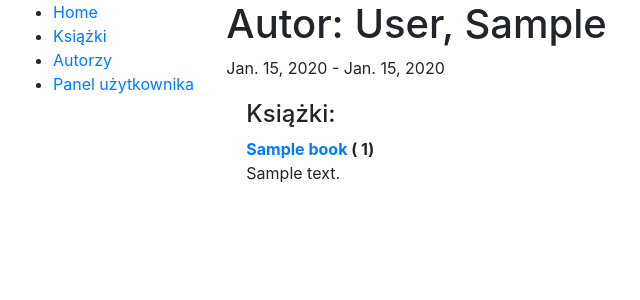
After one commit to drozdzu88/library, a Django app: page /catalog/author/1/ in a window 1280 px wide. The commit adds this page. Shown: the top 300 px of the page, without its empty margins (2-642 px from the left). Run offline with Django 3.2, Linux system fonts and the light colour scheme; tables that the repository leaves empty hold one stand-in row (values such as "Sample post").

Commit message:
Added list and detail templates for books and authors

```diff
--- a/catalog/models.py
+++ b/catalog/models.py
@@ -35,7 +35,7 @@ class Author(models.Model):
         return reverse('author-detail', args=[str(self.id)])
 
     def __str__(self):
-        return f'{self.last_name} {self.first_name}'
+        return f'{self.last_name}, {self.first_name}'
 
 
 class Book(models.Model):
--- /dev/null
+++ b/catalog/templates/catalog/author_detail.html
@@ -0,0 +1,21 @@
+{% extends "base.html" %}
+
+{% block title %}
+  {{author.first_name}} {{author.last_name }}
+{% endblock title %}
+
+{% block content %}
+  <h1>Autor: {{author}}</h1>
+  <p>{{ author.date_of_birth }} - {% if author.date_of_death %}
+    {{ author.date_of_death }} {% endif %}</p>
+  <div style="margin-left:20px;margin-top:20px">
+    <h4>Książki:</h4>
+    <dl>
+    {% for book in author.book_set.all %}
+    <dt><a href="{% url 'book-detail' book.pk %}">{{ book }}</a> (
+      {{ book.bookinstance_set.all.count }})</dt>
+    <dd>{{ book.summary|truncatewords:50 }}</dd>
+    {% endfor %}
+    </dl>
+  </div>
+{% endblock content %}
--- a/catalog/templates/catalog/book_detail.html
+++ b/catalog/templates/catalog/book_detail.html
@@ -5,7 +5,8 @@
 {% block content %}
   <h1>Tytuł: {{ book.title }}</h1>
 	<img src="{{ book.cover.url }}">
-  <p><strong>Autor:</strong> <a href="">{{ book.author }}</a></p> <!-- fix this -->
+  <p><strong>Autor:</strong> <a href="{{ book.author.get_absolute_url }}">
+		{{ book.author }}</a></p> <!-- fix this -->
   <p><strong>Opis:</strong> {{ book.summary }}</p>
   <p><strong>Liczba stron:</strong> {{ book.num_of_pages }}</p>
   <p><strong>ISBN:</strong> {{ book.isbn }}</p>
--- a/catalog/urls.py
+++ b/catalog/urls.py
@@ -1,8 +1,11 @@
 from django.urls import path
-from catalog.views import BookListView, BookDetailView
+from catalog.views import BookListView, BookDetailView, AuthorListView, \
+    AuthorDetailView
 
 #app_name = 'catalog'
 urlpatterns = [
     path('', BookListView.as_view(), name="books"),
     path('catalog/<int:pk>/', BookDetailView.as_view(), name="book-detail"),
+    path('author/', AuthorListView.as_view(), name="authors"),
+    path('author/<int:pk>/', AuthorDetailView.as_view(), name="author-detail"),
 ]
--- a/catalog/views.py
+++ b/catalog/views.py
@@ -1,6 +1,6 @@
 
 from django.views import generic
-from catalog.models import Book
+from catalog.models import Book, Author
 
 
 class BookListView(generic.ListView):
@@ -10,3 +10,12 @@ class BookListView(generic.ListView):
 
 class BookDetailView(generic.DetailView):
     model = Book
+
+
+class AuthorListView(generic.ListView):
+    model = Author
+    paginate_by = 20
+
+
+class AuthorDetailView(generic.DetailView):
+    model = Author
--- a/rental/templates/base.html
+++ b/rental/templates/base.html
@@ -18,7 +18,7 @@
         <ul class="sidebar-nav">
           <li><a href="{% url 'rental:index' %}">Home</a></li>
           <li><a href="{% url 'books' %}">Książki</a></li>
-          <li><a href="">Autorzy</a></li>
+          <li><a href="{% url 'authors' %}">Autorzy</a></li>
           <li><a href="{% url 'dashboard' %}">Panel użytkownika</a>
           </li>
         </ul>
```
Also changed, not shown: catalog/templates/catalog/author_list.html (added, +20 -0 lines).
